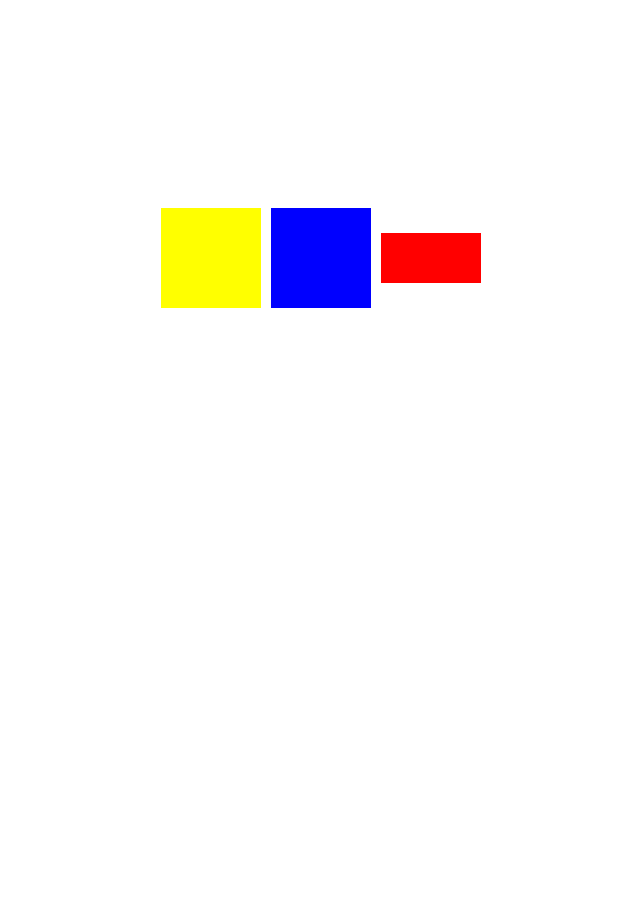
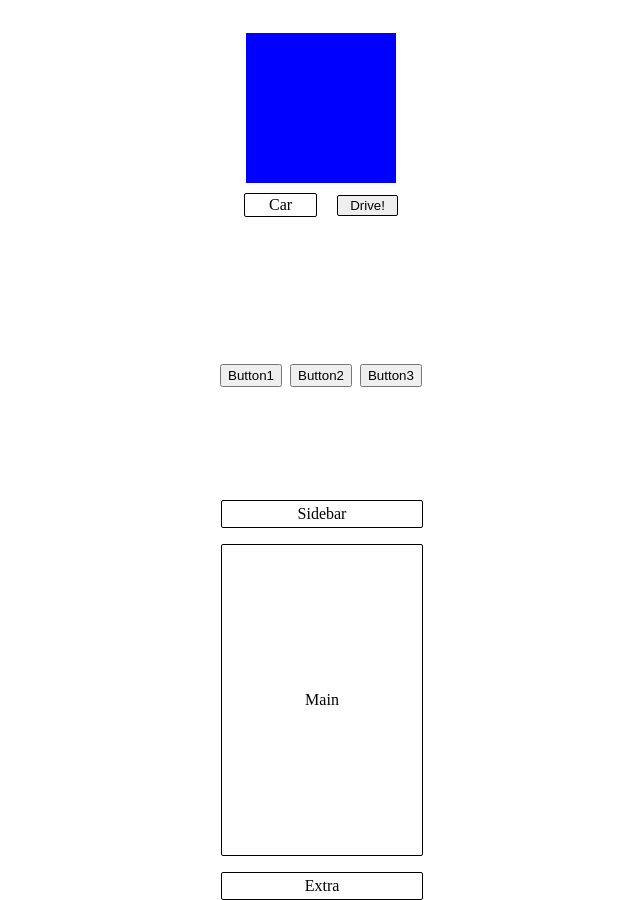
Before and after one commit to Cleo-s/ten-thousand-practice, a plain HTML site: page JS/public/Index.html in a window 1280 px wide. Shown: the whole page, without its empty margins (319-959 px from the left). Before the commit the page ends 800 px from the top, so only its background shows below. Drawn offline with Linux system fonts and the light colour scheme.

Commit message:
upd: css tasks day 3 - done

```diff
--- a/JS/public/Index.html
+++ b/JS/public/Index.html
@@ -7,10 +7,26 @@
     <title>Test</title>
 </head>
 <body>
-    <container class="wrapper">
-        <div class="div-one"></div>
-        <div class="div-two"></div>
-        <div class="badge"></div>
-    </container>
+    <div class="main1">
+        <container class="wrapper">
+            <section class="icon-section">
+                <div class="icon"></div>
+                <container class="icon-wrapper">
+                    <placeholder class="icon-name">Car</placeholder>
+                    <button class="icon-interact">Drive!</button>
+                </container>
+            </section>
+        </container>
+        <section class="button-section">
+            <button class="button1">Button1</button>
+            <button class="button1">Button2</button>
+            <button class="button1">Button3</button>
+        </section>
+        <section class="dashboard">
+            <div class="sidebar">Sidebar</div>
+            <div class="main">Main</div>
+            <div class="extra">Extra</div>
+        </section>
+    </div>
 </body>
 </html>
--- a/JS/public/style.css
+++ b/JS/public/style.css
@@ -1,61 +1,178 @@
 body {
-    height: auto;
-    width: auto;
+    height: 100%;
+    width: 100%;
+
+    margin: 0;
+}
+
+.main1 {
+    display: flex;
+    flex-direction: column;
+    align-items: center;
+    justify-content: center;
+
+    height: 100%;
 }
 
 .wrapper {
     display: flex;
-    flex-direction: row;
+    flex-direction: column;
     align-items: center;
     justify-content: center;
 
     position: relative;
 
     width: 100%;
-    height: 500px;
+    height: 250px;
 
     gap: 10px;
 }
 
-.badge {
+.icon-section {
+    display: flex;
+    flex-direction: column;
+    align-items: center;
+    justify-content: center;
+
+    gap: 10px;
+}
+
+.icon-wrapper {
     display: flex;
     flex-direction: row;
     align-items: center;
     justify-content: center;
 
-    position: relative;
+    gap: 20px;
 
-    top: 0;
-    right: 0;
-
-    width: 100px;
-    height: 50px;
-
-    background-color: red;
+    width: 100%;
 }
 
-
-.div-one {
+.icon {
     display: flex;
     flex-direction: row;
     align-items: center;
     justify-content: center;
 
-    margin: 0;
-    width: 100px;
-    height: 100px;
+    width: 150px;
+    height: 150px;
 
-    background-color: yellow;
+    background-color: blue;
 }
 
-.div-two {
+.icon-name {
     display: flex;
     flex-direction: row;
     align-items: center;
     justify-content: center;
 
-    width: 100px;
-    height: 100px;
+    border: 1px solid black;
+    border-radius: 2px;
 
-    background-color: blue;
+    padding: 2px 24px;
 }
+
+.icon-interact {
+    display: flex;
+    flex-direction: row;
+    align-items: center;
+    justify-content: center;
+
+    padding: 2px 12px;
+
+    border: 1px solid black;
+    border-radius: 2px;
+
+    cursor: pointer;
+}
+
+@media (max-width: 600px) {
+    .icon-wrapper {
+        flex-direction: column;
+    }
+}
+
+/* //-----------------------------------------------------------------------------------------------------// */
+
+.button-section {
+    display: flex;
+    flex-direction: row;
+    align-items: center;
+    justify-content: center;
+
+    gap: 8px;
+
+    width: 100%;
+    height: 250px;
+}
+
+.button1 {
+    display: flex;
+    flex-direction: row;
+    align-items: center;
+    justify-content: center;
+
+    widht: auto;
+    height: auto;
+
+    padding: 2px 6px;
+}
+
+.button2 {
+    display: flex;
+    flex-direction: row;
+    align-items: center;
+    justify-content: center;
+
+    widht: auto;
+    height: auto;
+
+    padding: 2px 6px;
+}
+
+.button3 {
+    display: flex;
+    flex-direction: row;
+    align-items: center;
+    justify-content: center;
+
+    widht: auto;
+    height: auto;
+
+    padding: 2px 6px;
+}
+
+/* //-----------------------------------------------------------------------------------------------------// */
+
+.dashboard {
+  display: flex;
+  flex-direction: column;
+  align-items: stretch;
+  justify-content: flex-start;
+  row-gap: 16px;
+  width: 200px;
+  height: 400px;
+}
+
+.sidebar, .main, .extra {
+  display: flex;
+  flex-direction: row;
+  align-items: center;
+  justify-content: center;
+
+  border: 1px solid black;
+  border-radius: 2px;
+  padding: 4px 0;
+
+  height: auto;
+  width: 100%;
+}
+
+.main {
+  flex: 1 1 auto;
+  min-height: 0;
+}
+
+@media (max-width: 900px) {
+  .extra { display: none; }
+}
```
Also changed, not shown: TS/index.ts (line endings or trailing spaces).
